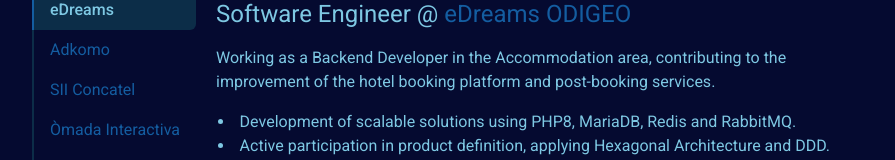
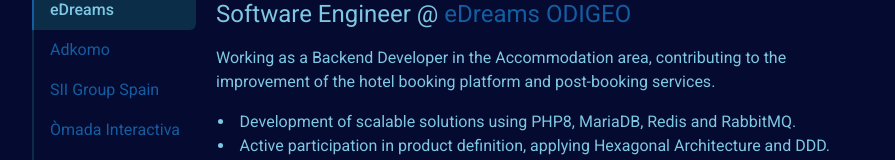
Before and after one commit to jgarciatorralba/presentation-portfolio-project, a Next.js app: page / in a window 1280 px wide. Shown: the part 1728-1888 px from the top of the page, without its empty margins (184-1079 px from the left). Built offline with nearby package versions, Linux system fonts and the light colour scheme.

Commit message:
add third experience

```diff
--- a/app/_components/experiences.tsx
+++ b/app/_components/experiences.tsx
@@ -2,6 +2,7 @@ import { JSX } from "react";
 
 const eDreamsUrl: string = "https://www.edreams.es/";
 const adkomoUrl: string = "https://www.adkomo.com/";
+const siiGroupUrl: string = "https://siigroup-spain.com/";
 
 const eDreams: JSX.Element = (
     <div className="tab-content">
@@ -29,10 +30,20 @@ const adkomo: JSX.Element = (
     </div>
 );
 
+const siiGroup: JSX.Element = (
+    <div className="tab-content">
+        <h3 className="mb-4 text-lg md:text-2xl">Full Stack Developer @ <a className="text-midnightBlue" href={siiGroupUrl} target="_blank" rel="noopener noreferrer">SII Group Spain</a></h3>
+        <p className="paragraph">Participated in the development of both new and existing projects in a consulting firm.</p>
+        <ul className="list-disc list-inside pl-6">
+            <li className="indented-list-item">Mainly worked with Symfony (PHP 7.4) and React.</li>
+        </ul>
+    </div>
+);
+
 export default [
     { active: true, label: "eDreams", component: eDreams },
     { label: "Adkomo", component: adkomo },
-    { label: "SII Concatel", component: <div>Third experience</div> },
+    { label: "SII Group Spain", component: siiGroup },
     { label: "Òmada Interactiva", component: <div>Fourth experience</div> },
     { label: "Inbenta", component: <div>Fifth experience</div> },
 ];
```
